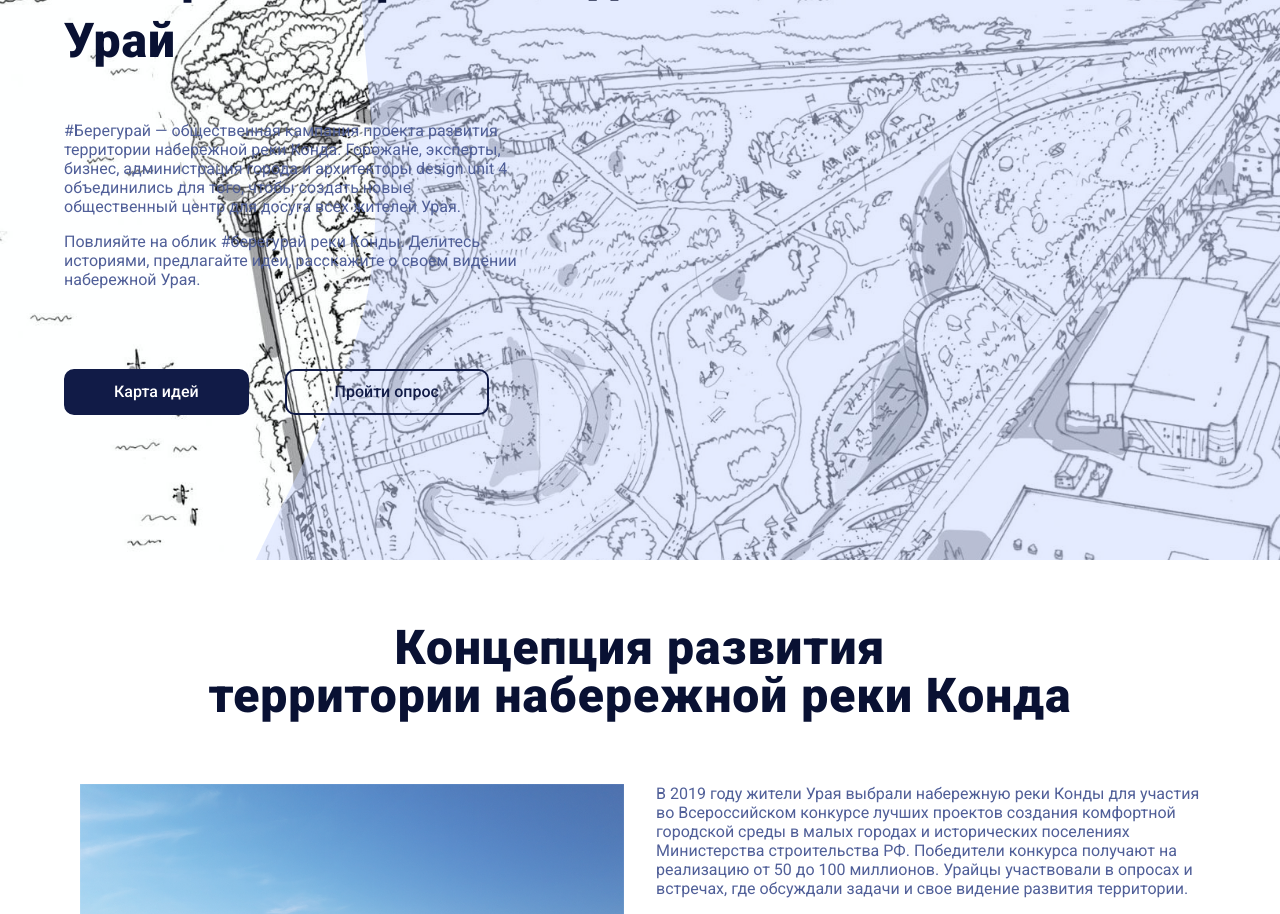
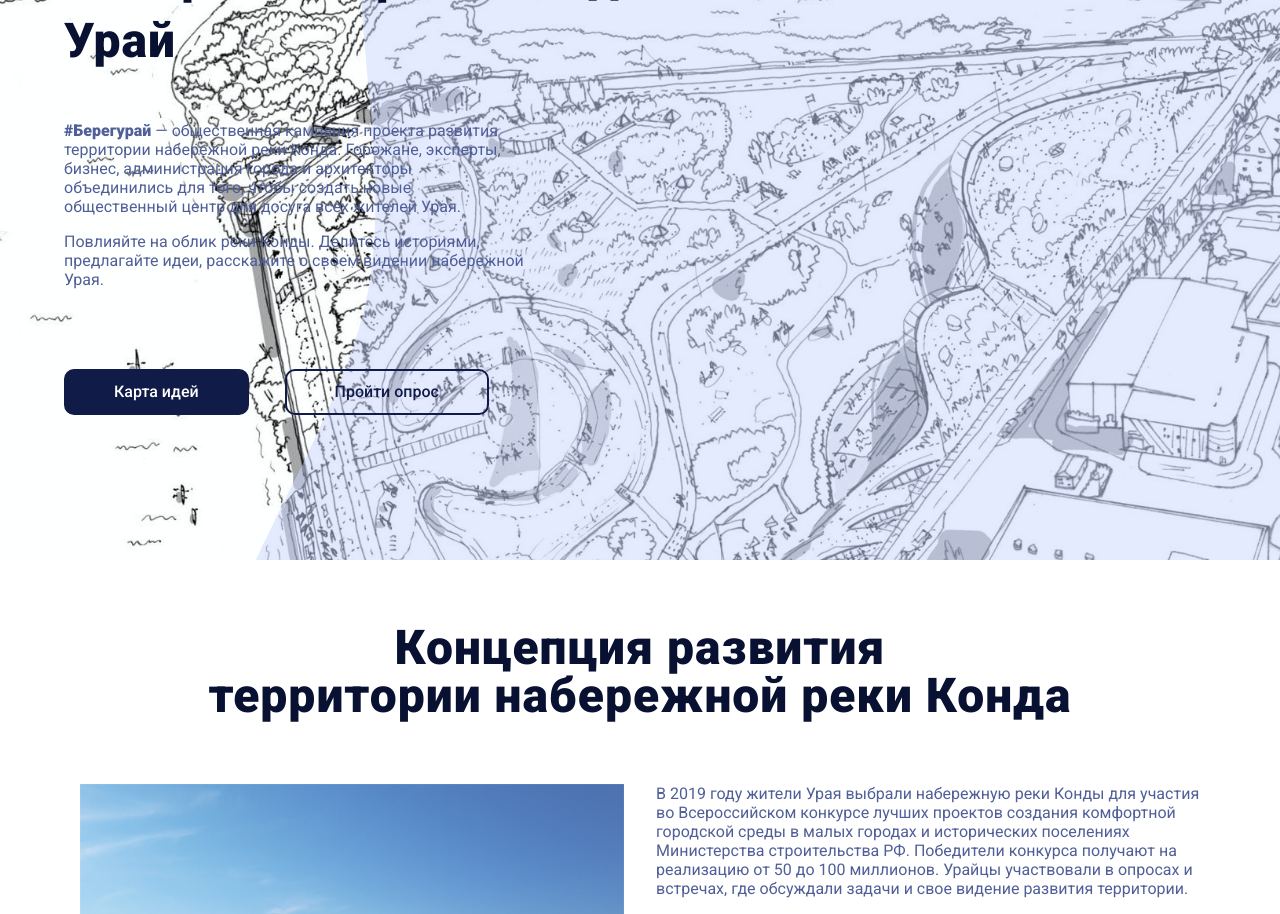
Before and after one commit to designunit/bereguray, a Next.js app: page / in a window 1280 px wide. Shown: the part 240-1154 px from the top of the page. Built offline with nearby package versions, Linux system fonts and the light colour scheme.

Commit message:
fucking 03:30

```diff
--- a/src/components/About/index.tsx
+++ b/src/components/About/index.tsx
@@ -13,7 +13,7 @@ export const About: React.SFC = props => (
                 В 2019 году жители Урая выбрали набережную реки Конды для участия во Всероссийском конкурсе лучших проектов создания комфортной городской среды в малых городах и исторических поселениях Министерства строительства РФ. Победители конкурса получают на реализацию от 50 до 100 миллионов. Урайцы участвовали в опросах и встречах, где обсуждали задачи и свое видение развития территории.
             </p>
             <p>
-                В 2020 году проектная студия design unit 4 (г. Санкт-Петербург) разработала предварительную концепцию набережной, основываясь на пожеланиях горожан, по заказу Администрации города.
+                В 2020 году проектная студия <a href='https://unit4.io'>design unit 4</a> (г. Санкт-Петербург) разработала предварительную концепцию набережной, основываясь на пожеланиях горожан, по заказу Администрации города.
             </p>
             <Button
                 href={'/concept'}
--- a/src/components/Footer/styles.module.css
+++ b/src/components/Footer/styles.module.css
@@ -32,6 +32,7 @@
 }
 
 .picture {
+    display: block;
     max-width: 100px;
     max-height: 100px;
     margin-bottom: 24px;
--- a/src/components/Hero/index.module.css
+++ b/src/components/Hero/index.module.css
@@ -1,6 +1,10 @@
 .description {
     color: var(--color-text);
     max-width: 40%;
+}
+
+.heroSubtitle strong {
+    font-weight: 600;
 }
 
 .content {
--- a/src/components/Hero/index.tsx
+++ b/src/components/Hero/index.tsx
@@ -15,11 +15,11 @@ export const Hero: React.SFC = () => {
 
             <span className={styles.heroSubtitle}>
                 <p className={styles.description}>
-                #Берегурай — общественная кампания проекта развития территории набережной реки Конда. Горожане, эксперты, бизнес, администрация города и архитекторы design unit 4 объединились для того, чтобы создать новые общественный центр для досуга всех жителей Урая.
+                <strong>#Берегурай</strong> — общественная кампания проекта развития территории набережной реки Конда. Горожане, эксперты, бизнес, администрация города и архитекторы объединились для того, чтобы создать новые общественный центр для досуга всех жителей Урая.
 
                 </p>
                 <p className={styles.description}>
-                Повлияйте на облик #берегурай реки Конды. Делитесь историями, предлагайте идеи, расскажите о своем видении набережной Урая.
+                Повлияйте на облик реки Конды. Делитесь историями, предлагайте идеи, расскажите о своем видении набережной Урая.
                 </p>
             </span>
 
--- a/src/style.css
+++ b/src/style.css
@@ -27,6 +27,15 @@ body {
     box-sizing: border-box;
 }
 
+a {
+    color: var(--color-text);
+}
+
+a:hover {
+    color: #ffffff;
+    background-color: var(--color-button);
+}
+
 h2 {
     font-style: normal;
     font-weight: 500;
```
